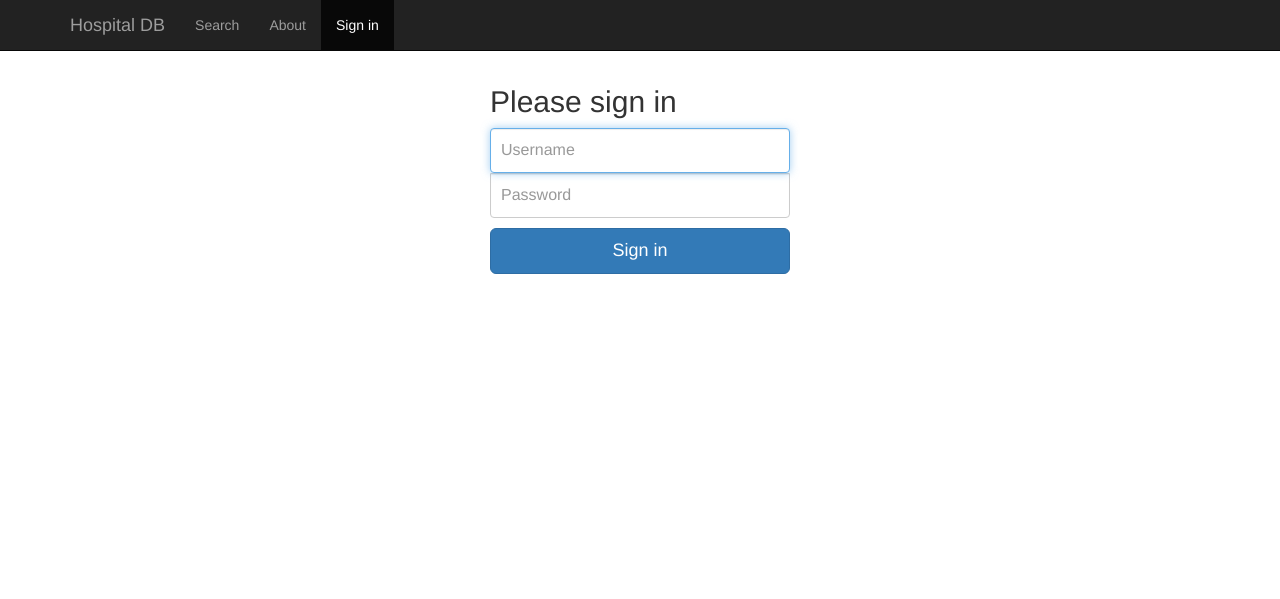
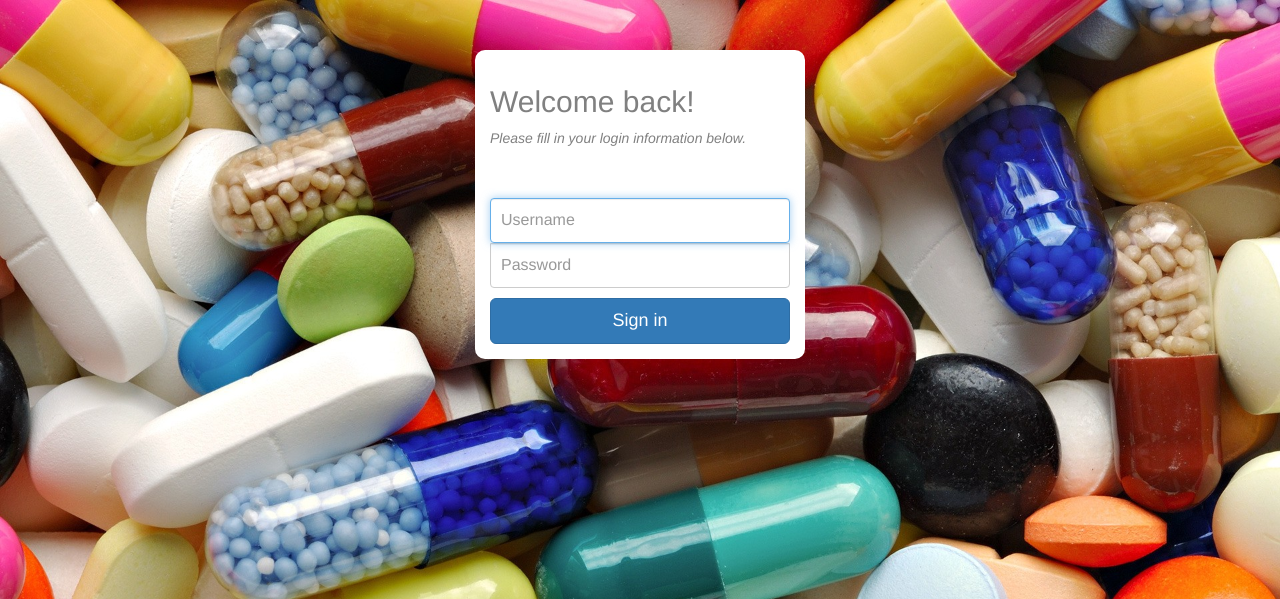
Before and after one commit to philipliberato/CS-4750-Group-Project, a PHP site: page /src/signin.html in a window 1280 px wide. Shown: the top 599 px of the page. Run offline with PHP 8.4, Linux system fonts and the light colour scheme; some libraries are stand-ins or nearby versions.

Commit message:
prettied up sign in page

```diff
--- a/src/signin.html
+++ b/src/signin.html
@@ -14,6 +14,8 @@
     <link href="static/css/signin.css" rel="stylesheet">
     <!-- Custom styles for this template -->
     <link href="base-template.css" rel="stylesheet">
+    <link href="signinPrettifier.css" rel="stylesheet">
+
 
     <!-- JQuery -->
     <script src="http://ajax.googleapis.com/ajax/libs/jquery/1.11.2/jquery.min.js"></script>
@@ -22,31 +24,14 @@
 
   <body>
 
-    <nav class="navbar navbar-inverse navbar-fixed-top">
-      <div class="container">
-        <div class="navbar-header">
-          <button type="button" class="navbar-toggle collapsed" data-toggle="collapse" data-target="#navbar" aria-expanded="false" aria-controls="navbar">
-            <span class="sr-only">Toggle navigation</span>
-            <span class="icon-bar"></span>
-            <span class="icon-bar"></span>
-            <span class="icon-bar"></span>
-          </button>
-          <a class="navbar-brand" href="index.html">Hospital DB</a>
-        </div>
-        <div id="navbar" class="collapse navbar-collapse">
-          <ul class="nav navbar-nav">
-            <li><a href="lookup.php">Search</a></li>
-            <li><a href="about.html">About</a></li>
-            <li class="active"><a href="signin.html">Sign in</a></li>
-          </ul>
-        </div><!--/.nav-collapse -->
-      </div>
-    </nav>
 
     <div class="container">
 
-      <form class="form-signin">
-        <h2 class="form-signin-heading">Please sign in</h2>
+      <form class="form-signin" id="signupform">
+        <h2 class="form-signin-heading" id="whiteFonts">Welcome back!</h2>
+        <p id="whiteFonts"><i>Please fill in your login information below.</i></p>
+        <br>
+        <br>
         <label for="inputEmail" class="sr-only">Email Address</label>
         <input type="text" id="inputEmail" class="form-control" placeholder="Username" required autofocus>
         <label for="inputPassword" class="sr-only">Password</label>
--- /dev/null
+++ b/src/signinPrettifier.css
@@ -0,0 +1,16 @@
+body {
+	background: url('../img/pills.png');
+	background-size: 100%;
+	background-color:rgba(0, 0, 0, 0.5);
+
+}
+
+
+#whiteFonts {
+	color: grey;
+}
+
+#signupform {
+	background-color: white;
+	border-radius: 10px;
+}
```
Also changed, not shown: src/style.css (line endings or trailing spaces).
